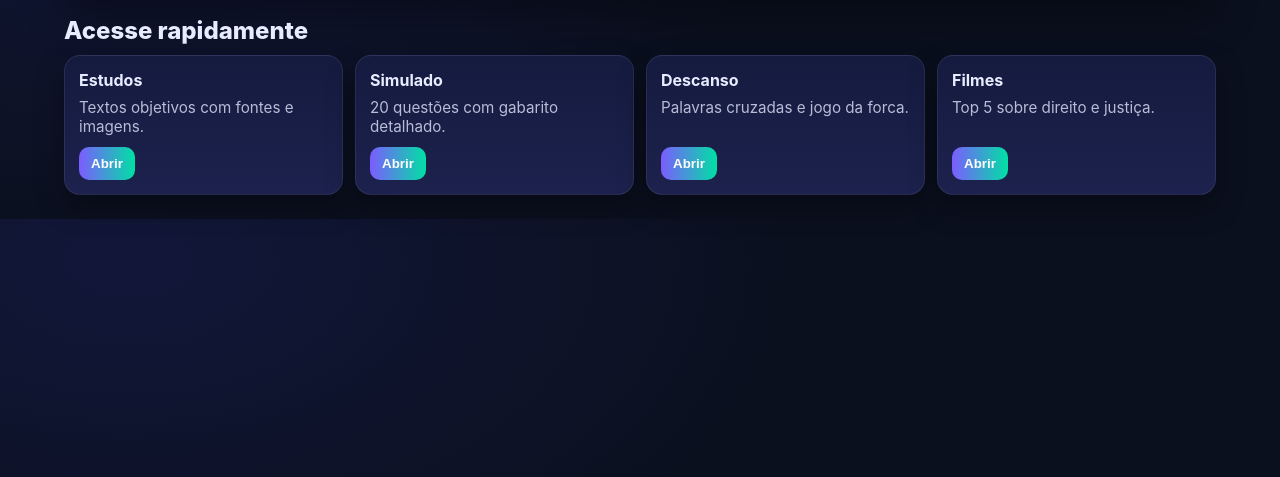
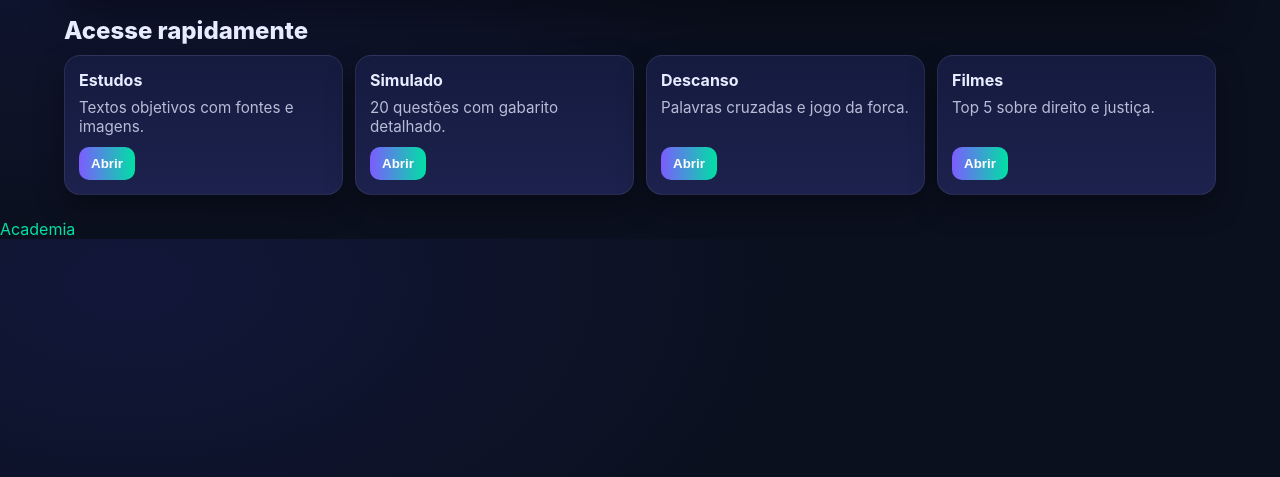
Before and after one commit to Jovi-lab/OAB, a plain HTML site: page index.html in a window 1280 px wide. Shown: the part 197-674 px from the top of the page. Drawn offline with Linux system fonts and the light colour scheme.

Commit message:
Update index.html

```diff
--- a/index.html
+++ b/index.html
@@ -160,6 +160,7 @@
     </section>
   </main>
       <!-- Academia -->
+  <a href="#" class="nav-item" data-route="academia">Academia</a>
     <section id="academiaView" class="hidden">
       <div class="hero">
         <h1>Academia — Treinos para relaxar</h1>
```
